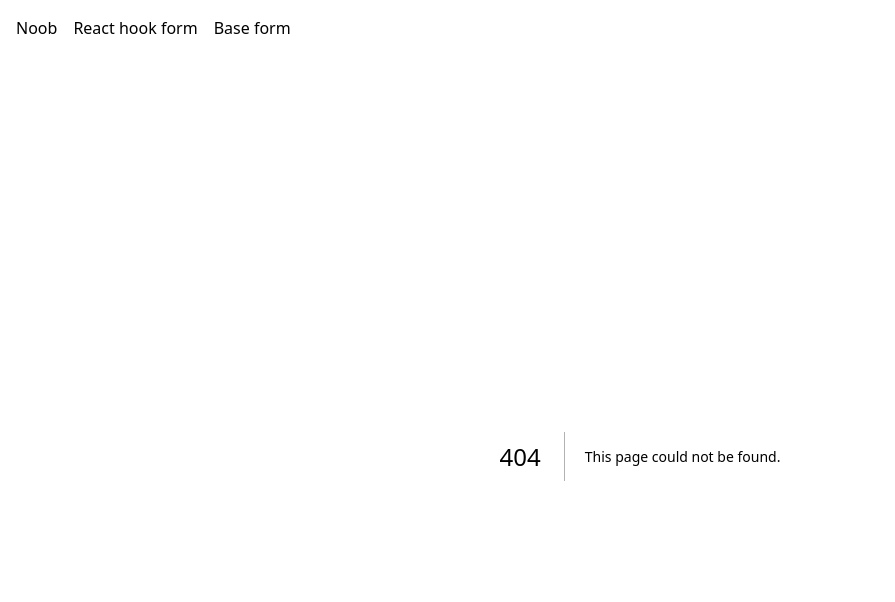
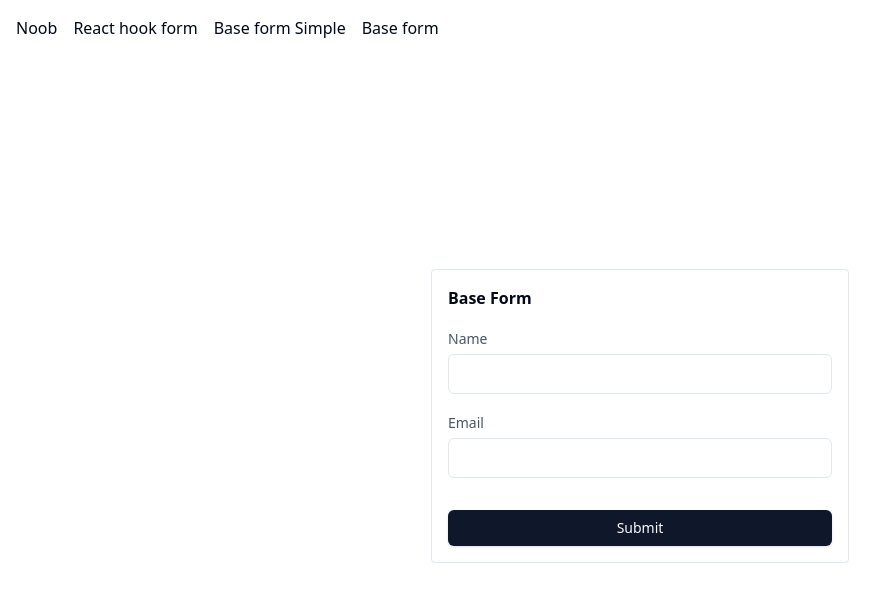
Before and after one commit to chenchunaidu/basesass-form, a Next.js app: page /base-form-simple in a window 1280 px wide. Before the commit this address had no page. Shown: the top 602 px of the page, without its empty margins (0-895 px from the left). Built offline with nearby package versions, Linux system fonts and the light colour scheme.

Commit message:
feat: simple form

```diff
--- /dev/null
+++ b/app/base-form-simple/page.tsx
@@ -0,0 +1,9 @@
+"use client";
+import { BaseFormSimple } from "@/components/base-form-simple/form";
+import React from "react";
+
+const BaseFormSimplePage = () => {
+  return <BaseFormSimple />;
+};
+
+export default BaseFormSimplePage;
--- a/app/layout.tsx
+++ b/app/layout.tsx
@@ -31,6 +31,7 @@ export default function RootLayout({
         <div className="space-x-4 p-4">
           <Link href="/">Noob</Link>
           <Link href="/rhf">React hook form</Link>
+          <Link href="/base-form-simple">Base form Simple</Link>
           <Link href="/base-form">Base form</Link>
         </div>
         <div>{children}</div>
--- /dev/null
+++ b/components/base-form-simple/form.tsx
@@ -0,0 +1,32 @@
+import React from "react";
+import { BaseForm } from "../ui/base-form/form";
+import * as yup from "yup";
+
+const fields = [
+  { name: "name", label: "Name" },
+  { name: "email", label: "Email" },
+];
+const SignupSchema = yup
+  .object({
+    name: yup.string().required(),
+    email: yup.string().email().required(),
+  })
+  .required();
+
+export const BaseFormSimple = () => {
+  return (
+    <div className="flex justify-center items-center h-[90vh]">
+      <div className="space-y-4 border rounded-sm p-4">
+        <div className="font-semibold">Base Form</div>
+        <BaseForm
+          schema={SignupSchema}
+          fields={fields}
+          onSubmit={(e) => {
+            alert(JSON.stringify(e, null, 2));
+          }}
+          className="space-y-4"
+        />
+      </div>
+    </div>
+  );
+};
```
